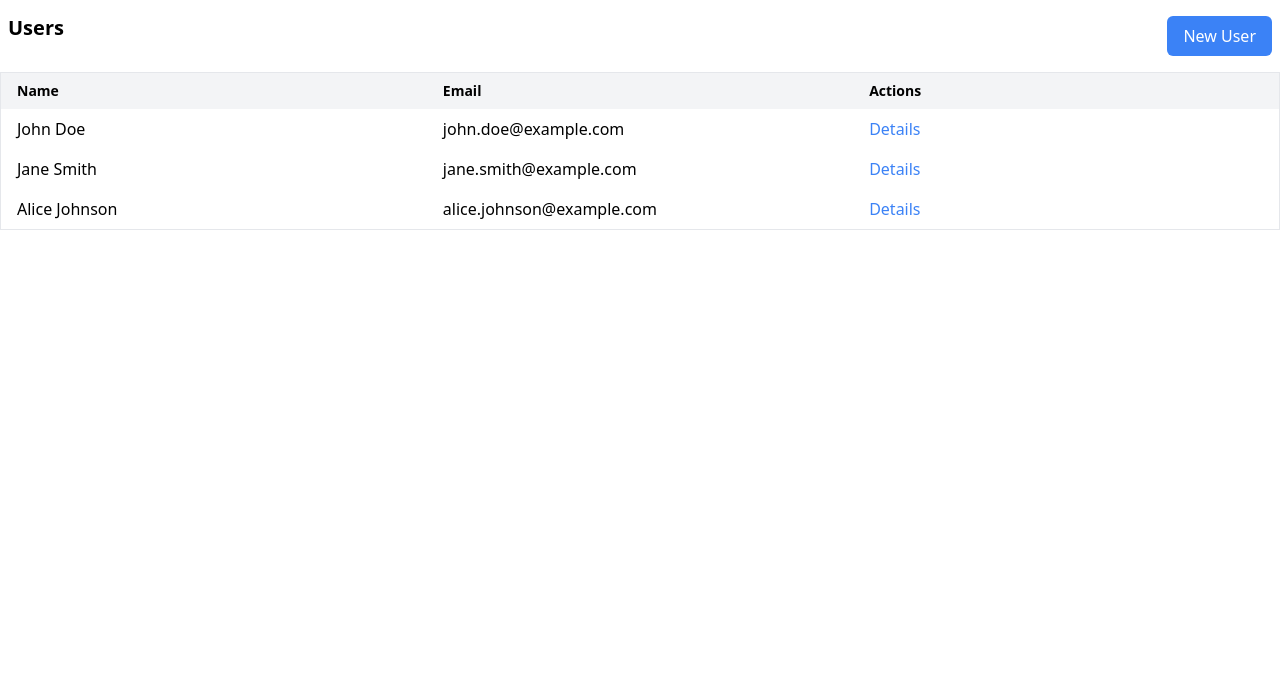
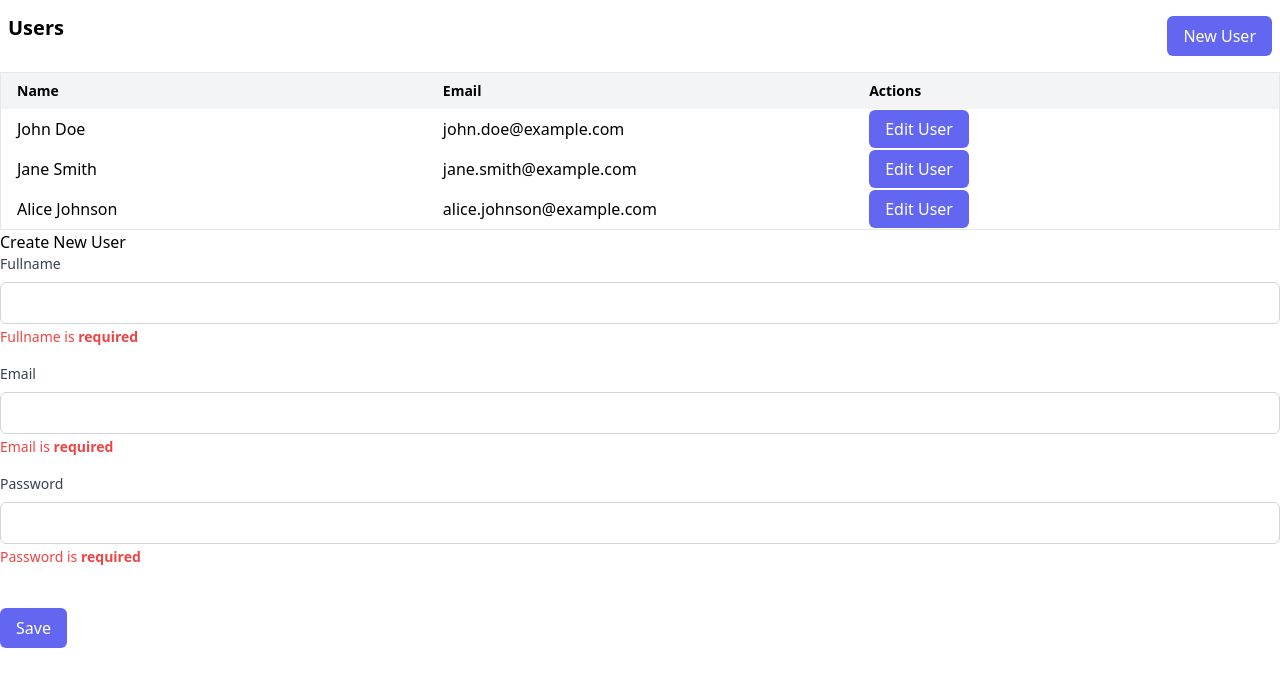
Before and after one commit to douglassantanna/mind-safety-net, an Angular app in the folder web-app/: page /users/create in a window 1280 px wide. Before the commit this address led to /. Shown: the top 686 px of the page. Built offline with nearby package versions, Linux system fonts and the light colour scheme.

Commit message:
added form to create new user

```diff
--- a/web-app/src/app/app.config.ts
+++ b/web-app/src/app/app.config.ts
@@ -1,5 +1,5 @@
 import { ApplicationConfig } from '@angular/core';
-import { provideRouter } from '@angular/router';
+import { provideRouter, withDebugTracing } from '@angular/router';
 
 import { routes } from './app.routes';
 import { provideHttpClient, withFetch } from '@angular/common/http';
--- a/web-app/src/app/app.routes.ts
+++ b/web-app/src/app/app.routes.ts
@@ -1,3 +1,9 @@
 import { Routes } from '@angular/router';
+import { CreateComponent } from './pages/users/create/create.component';
+import { ListUsersComponent } from './pages/users/list-users/list-users.component';
 
-export const routes: Routes = [];
+export const routes: Routes = [
+  { path: 'users/list', component: ListUsersComponent },
+  { path: 'users/create', component: CreateComponent },
+  { path: 'users/:id/edit', component: CreateComponent },
+];
--- a/web-app/src/app/core/models/user.ts
+++ b/web-app/src/app/core/models/user.ts
@@ -2,3 +2,9 @@ export interface User {
   name: string;
   email: string;
 }
+
+export interface NewUser {
+  name: string;
+  email: string;
+  password: string;
+}
--- a/web-app/src/app/pages/authentication/login/login.component.html
+++ b/web-app/src/app/pages/authentication/login/login.component.html
@@ -6,7 +6,7 @@
         <span class="font-light">Enter your credentials below to access the platform</span>
       </div>
       <div class="mb-4">
-        <label for="username" class="block mb-2 text-sm font-medium text-gray-700">Email</label>
+        <label for="email" class="block mb-2 text-sm font-medium text-gray-700">Email</label>
         <input type="email" formControlName="email" id="email"
           class="block w-full px-3 py-2 rounded-md border border-gray-300 focus:border-sky-500 focus:outline-none">
         @if (emailFormControl.hasError('email') && !emailFormControl.hasError('required')) {
--- a/web-app/src/app/pages/users/create/create.component.html
+++ b/web-app/src/app/pages/users/create/create.component.html
@@ -1 +1,35 @@
-<p>create works!</p>
+<form (ngSubmit)="onSubmit()" [formGroup]="userForm">
+  <h2>{{ title }}</h2>
+  <div class="mb-4">
+    <label for="fullName" class="block mb-2 text-sm font-medium text-gray-700">Fullname</label>
+    <input type="text" formControlName="fullName" id="fullName"
+      class="block w-full px-3 py-2 rounded-md border border-gray-300 focus:border-sky-500 focus:outline-none">
+    @if (fullNameFormControl.hasError('required')) {
+    <span class="text-sm text-red-500">Fullname is <strong>required</strong></span>
+    }
+  </div>
+  <div class="mb-4">
+    <label for="email" class="block mb-2 text-sm font-medium text-gray-700">Email</label>
+    <input type="email" formControlName="email" id="email"
+      class="block w-full px-3 py-2 rounded-md border border-gray-300 focus:border-sky-500 focus:outline-none">
+    @if (emailFormControl.hasError('email') && !emailFormControl.hasError('required')) {
+    <span class="text-sm text-red-500">Please enter a valid email address</span>
+    }
+    @if (emailFormControl.hasError('required')) {
+    <span class="text-sm text-red-500">Email is <strong>required</strong></span>
+    }
+  </div>
+  <div class="mb-6">
+    <label for="password" class="block mb-2 text-sm font-medium text-gray-700">Password</label>
+    <input type="password" minlength="4" id="password" formControlName="password"
+      class="block w-full px-3 py-2 rounded-md border border-gray-300 focus:border-sky-500 focus:outline-none">
+    @if (passwordFormControl.hasError('required')) {
+    <span class="text-sm text-red-500">Password is <strong>required</strong></span>
+    }
+    @if (passwordFormControl.hasError('minlength')) {
+    <span class="text-sm text-red-500">Password must have 4 characters or more</span>
+    }
+  </div>
+  <button type="submit"
+    class="mt-4 self-end py-2 px-4 bg-indigo-500 text-white rounded-md hover:bg-indigo-700">Save</button>
+</form>
--- a/web-app/src/app/pages/users/create/create.component.ts
+++ b/web-app/src/app/pages/users/create/create.component.ts
@@ -1,12 +1,60 @@
+import { CommonModule } from '@angular/common';
 import { Component } from '@angular/core';
+import { FormBuilder, FormControl, FormGroup, FormsModule, ReactiveFormsModule, Validators } from '@angular/forms';
+import { NewUser } from '../../../core/models/user';
+import { Router } from '@angular/router';
 
 @Component({
   selector: 'app-create',
   standalone: true,
-  imports: [],
+  imports: [
+    CommonModule,
+    ReactiveFormsModule
+  ],
   templateUrl: './create.component.html',
   styleUrl: './create.component.scss'
 })
 export class CreateComponent {
+  newUser: NewUser = {} as NewUser;
+  title = 'Create New User';
+  editMode = false;
+  userToEdit?: NewUser;
+  userForm: FormGroup;
+  loading = false;
+  errorMessage = '';
 
+  constructor(
+    private fb: FormBuilder,
+    private router: Router
+  ) {
+    this.userForm = this.fb.group({
+      fullName: ['', [Validators.required, Validators.maxLength(255)]],
+      email: ['', [Validators.required, Validators.email]],
+      password: ['', [Validators.required, Validators.minLength(4)]]
+    });
+  }
+
+  ngOnInit() {
+    if (this.userToEdit) {
+      this.editMode = true;
+      this.newUser = Object.assign({}, this.userToEdit); // Avoid modifying original data
+    }
+  }
+
+  onSubmit() {
+    if (this.editMode) {
+    } else {
+    }
+
+  }
+
+  get fullNameFormControl() {
+    return this.userForm.get('fullName') as FormControl;
+  }
+  get emailFormControl() {
+    return this.userForm.get('email') as FormControl;
+  }
+  get passwordFormControl() {
+    return this.userForm.get('password') as FormControl;
+  }
 }
--- a/web-app/src/app/pages/users/list-users/list-users.component.html
+++ b/web-app/src/app/pages/users/list-users/list-users.component.html
@@ -1,7 +1,8 @@
 <div class="flex flex-col">
   <div class="flex items-center justify-between mb-4 pr-2 pl-2">
-    <h2 class="text-xl font-bold mb-0">Users</h2> <button
-      class="mt-4 self-end py-2 px-4 bg-blue-500 text-white rounded-md hover:bg-blue-700">New User</button>
+    <h2 class="text-xl font-bold mb-0">Users</h2>
+    <a routerLink="/users/create"
+      class="mt-4 self-end py-2 px-4 bg-indigo-500 text-white rounded-md hover:bg-indigo-700">New User</a>
   </div>
 
   <table class="table-fixed w-full border border-gray-200">
@@ -18,7 +19,8 @@
         <td class="px-4 py-2">{{ user.name }}</td>
         <td class="px-4 py-2">{{ user.email }}</td>
         <td class="px-4 py-2">
-          <button (click)="selectUser($index)" class="text-blue-500 hover:underline">Details</button>
+          <a routerLink="/users/{{ $index }}/edit"
+            class="hover:bg-indigo-700 px-4 py-2 rounded-md text-white font-medium bg-indigo-500">Edit User</a>
         </td>
       </tr>
       }
--- a/web-app/src/app/pages/users/list-users/list-users.component.ts
+++ b/web-app/src/app/pages/users/list-users/list-users.component.ts
@@ -1,12 +1,15 @@
 import { Component } from '@angular/core';
 import { User } from '../../../core/models/user';
 import { CommonModule } from '@angular/common';
+import { RouterLink, RouterOutlet } from '@angular/router';
 
 @Component({
   selector: 'app-list-users',
   standalone: true,
   imports: [
-    CommonModule
+    CommonModule,
+    RouterOutlet,
+    RouterLink
   ],
   templateUrl: './list-users.component.html',
   styleUrl: './list-users.component.scss'
```
